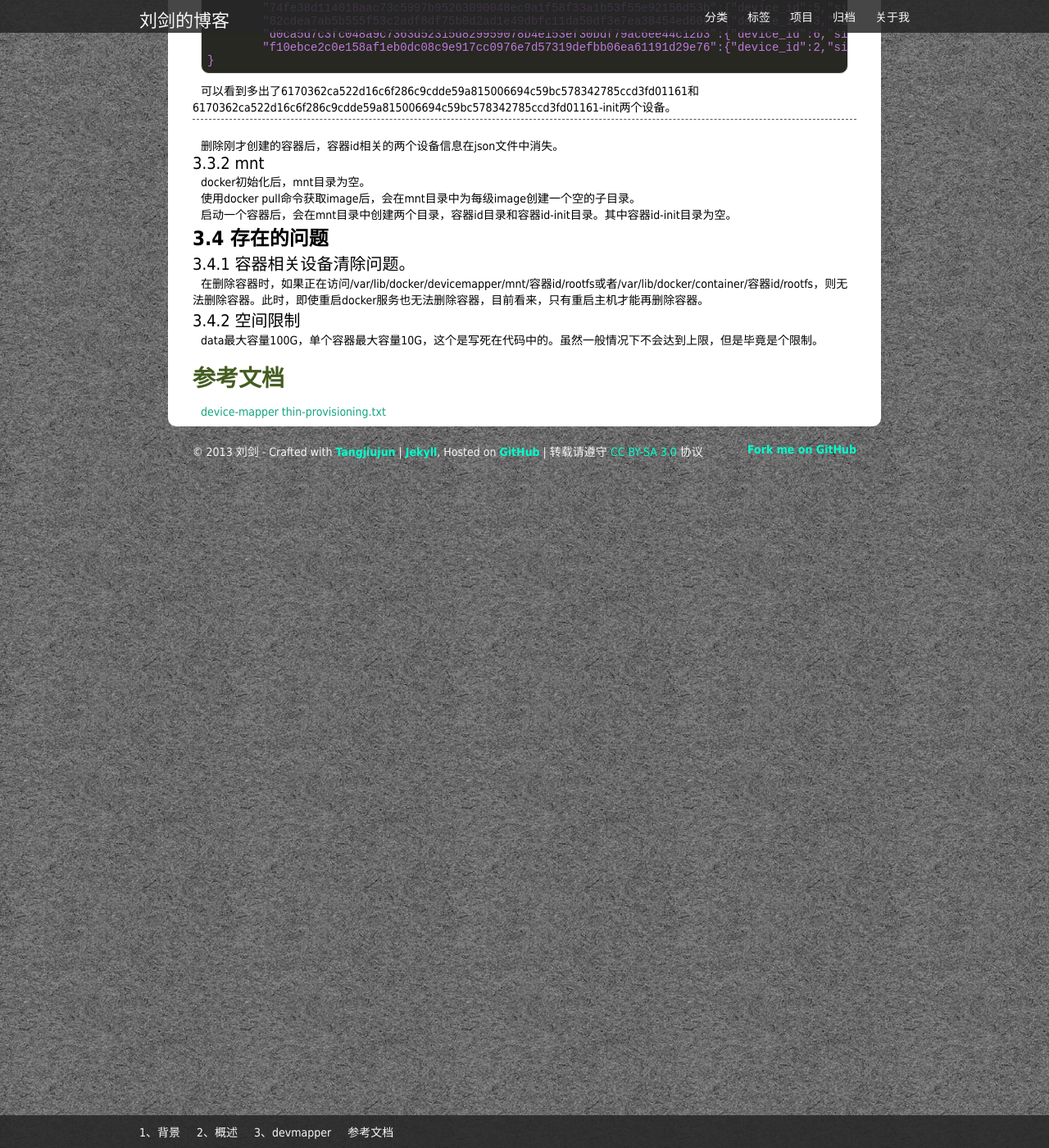
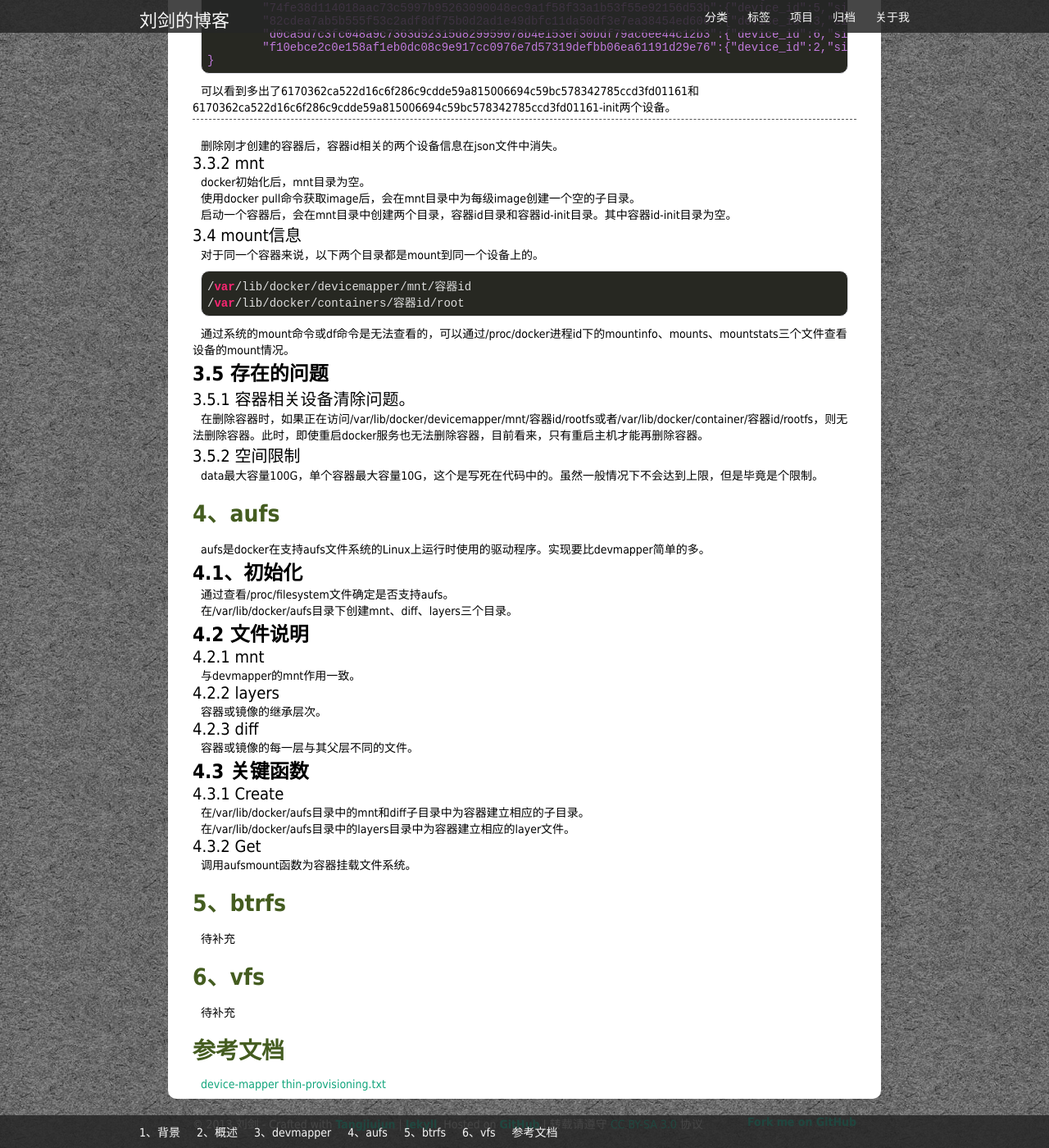
Before and after one commit to lsword/lsword.github.io, a Jekyll site: the page built from _posts/2014-06-3-docker之graphdriver.md, in a window 1280 px wide and 1400 px high, scrolled down 2757 px. Shown: the whole window at 82% size. Built offline with Jekyll 4.4.1, drawn with Linux system fonts in a browser that asks for light colours; Markdown is read by kramdown in place of the engine named in the settings; comment, search, counter and statistics services are not loaded.

Commit message:
Fix doc for docker graphdriver

```diff
--- a/_posts/2014-06-3-docker之graphdriver.md
+++ b/_posts/2014-06-3-docker之graphdriver.md
@@ -182,15 +182,68 @@ docker初始化后，mnt目录为空。
 
 启动一个容器后，会在mnt目录中创建两个目录，容器id目录和容器id-init目录。其中容器id-init目录为空。
 
-#### 3.4 存在的问题
+##### 3.4 mount信息
 
-##### 3.4.1 容器相关设备清除问题。
+对于同一个容器来说，以下两个目录都是mount到同一个设备上的。
+
+	/var/lib/docker/devicemapper/mnt/容器id
+	/var/lib/docker/containers/容器id/root
+
+通过系统的mount命令或df命令是无法查看的，可以通过/proc/docker进程id下的mountinfo、mounts、mountstats三个文件查看设备的mount情况。
+
+#### 3.5 存在的问题
+
+##### 3.5.1 容器相关设备清除问题。
 
 在删除容器时，如果正在访问/var/lib/docker/devicemapper/mnt/容器id/rootfs或者/var/lib/docker/container/容器id/rootfs，则无法删除容器。此时，即使重启docker服务也无法删除容器，目前看来，只有重启主机才能再删除容器。
 
-##### 3.4.2 空间限制
+##### 3.5.2 空间限制
 
 data最大容量100G，单个容器最大容量10G，这个是写死在代码中的。虽然一般情况下不会达到上限，但是毕竟是个限制。
+
+### 4、aufs
+
+aufs是docker在支持aufs文件系统的Linux上运行时使用的驱动程序。实现要比devmapper简单的多。
+
+#### 4.1、初始化
+
+通过查看/proc/filesystem文件确定是否支持aufs。
+
+在/var/lib/docker/aufs目录下创建mnt、diff、layers三个目录。
+
+#### 4.2 文件说明
+
+##### 4.2.1 mnt
+
+与devmapper的mnt作用一致。
+
+##### 4.2.2 layers
+
+容器或镜像的继承层次。
+
+##### 4.2.3 diff
+
+容器或镜像的每一层与其父层不同的文件。
+
+#### 4.3 关键函数
+
+##### 4.3.1 Create
+
+在/var/lib/docker/aufs目录中的mnt和diff子目录中为容器建立相应的子目录。
+
+在/var/lib/docker/aufs目录中的layers目录中为容器建立相应的layer文件。
+
+##### 4.3.2 Get
+
+调用aufsmount函数为容器挂载文件系统。
+
+### 5、btrfs
+
+待补充
+
+### 6、vfs
+
+待补充
 
 ### 参考文档
 
```
